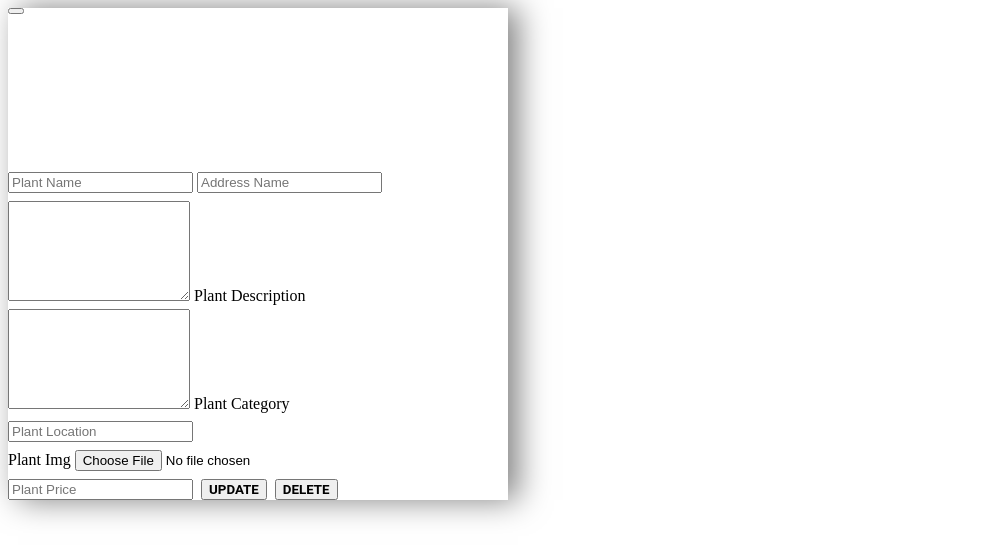
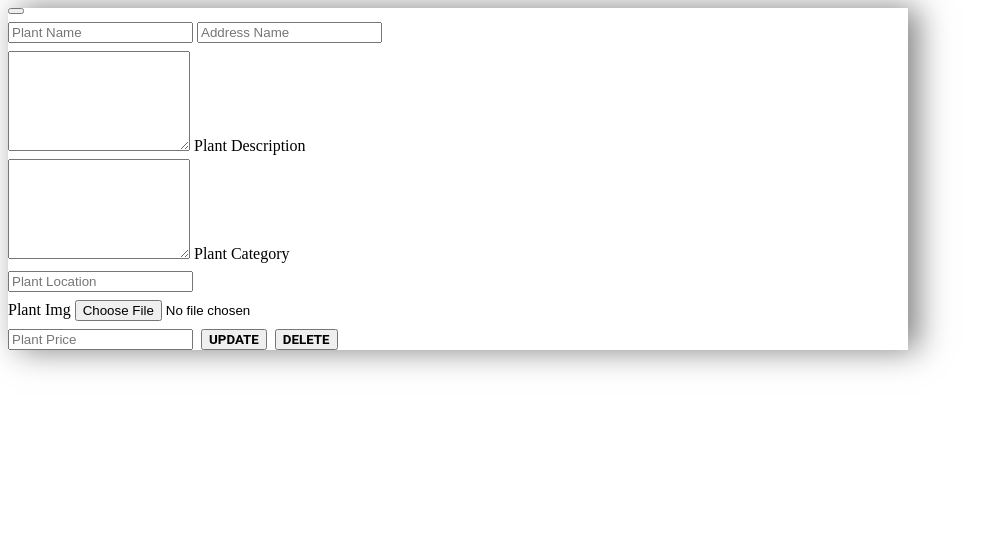
Before and after one commit to pijarcandra22/AdoptMe_NewALONE, a PHP site: page /AdobtMe/template/modal_plant.php in a window 1280 px wide. Shown: the top 559 px of the page, without its empty margins (0-1001 px from the left). Run offline with PHP 8.4, Linux system fonts and the light colour scheme.

Commit message:
Update baru

```diff
--- a/adopter_page.php
+++ b/adopter_page.php
@@ -226,7 +226,7 @@
             url: 'php/Admin/UpdatePlant.php',
             type: 'GET',
             success: function(response) {
-                alert('success')
+                console.log('success')
             },
             error: function(error) {
                 console.log(error)
--- a/manage_page.php
+++ b/manage_page.php
@@ -110,6 +110,12 @@
 
     .see-480 {
       display: none;
+    }
+
+    #landing {
+      background: url(image/AdoptLanding.png);
+      background-size: cover;
+      background-position: center;
     }
 
     @media (max-width: 960px) {
--- a/template/modal_plant.php
+++ b/template/modal_plant.php
@@ -1,11 +1,21 @@
 <html>
+    <style>
+        #modal_plant > div{
+            max-width: 900px;
+        }
+    </style>
     <div class="modal fade" id="modal_plant" data-bs-backdrop="static" data-bs-keyboard="false" tabindex="-1">
-        <div class="modal-dialog modal-dialog-centered" style="max-width: 500px; border-radius:10px">
-            <div class="modal-content" style="box-shadow: 10px 0px 30px rgba(0, 0, 0, 0.5); border:none">
-                <div id="modal_plant_bg" class="modal-header" style="border: none; padding-bottom: 150px; background-size:100%; background-repeat:no-repeat">
+        <div class="modal-dialog modal-dialog-centered modal-fullscreen-sm-down" style="border-radius:10px">
+            <div class="modal-content" style="box-shadow: 10px 0px 30px rgba(0, 0, 0, 0.5); border:none;">
+                <div class="modal-header" style="border: none; padding-bottom:0">
                     <button type="button" class="btn-close" data-bs-dismiss="modal" aria-label="Close"></button>
                 </div>
                 <div class="modal-body">
+                    <div class="row">
+                        <div class="col-12 col-sm-5">
+
+                        </div>
+                        <div class="col-12 col-sm-7">
                             <form role="form" enctype = "multipart/form-data">
                                 <input id="update_pname" class="form-control" style="margin-top:8px;" type="text" placeholder="Plant Name">
                                 <input id="update_paddress" class="form-control" style="margin-top:8px;" type="text" placeholder="Address Name">
@@ -34,4 +44,6 @@
                     </div>
                 </div>
             </div>
+        </div>
+    </div>
 </html>
```
Lines whose indentation alone changed are shown as unchanged.
